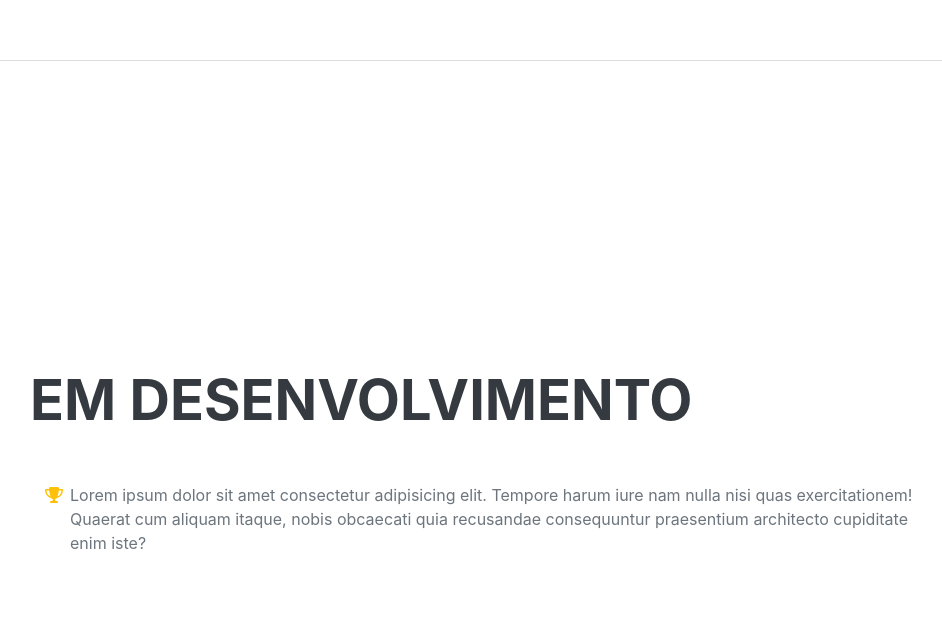
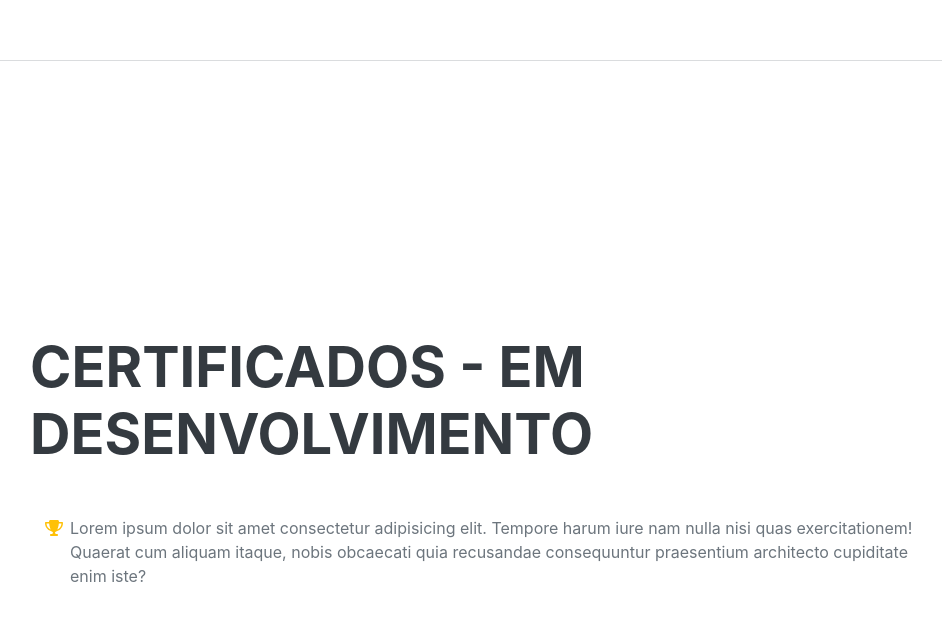
Before and after one commit to Gabrielfer0113/Gabrielfer0113, a plain HTML site: page index.html in a window 1280 px wide. Shown: the part 3944-4565 px from the top of the page, without its empty margins (290-1232 px from the left). Drawn offline with nearby package versions, Linux system fonts and the light colour scheme; a web font is replaced by a local one.

Commit message:
Alteração de texto

```diff
--- a/index.html
+++ b/index.html
@@ -222,7 +222,7 @@
         <!-- Awards-->
         <section class="resume-section" id="awards">
             <div class="resume-section-content">
-                <h2 data-aos="fade-right" class="mb-5">Em desenvolvimento</h2>
+                <h2 data-aos="fade-right" class="mb-5">Certificados - Em desenvolvimento</h2>
                 <ul data-aos="fade-left" class="fa-ul mb-0">
                     <li>
                         <span class="fa-li"><i class="fas fa-trophy text-warning"></i></span>
```
